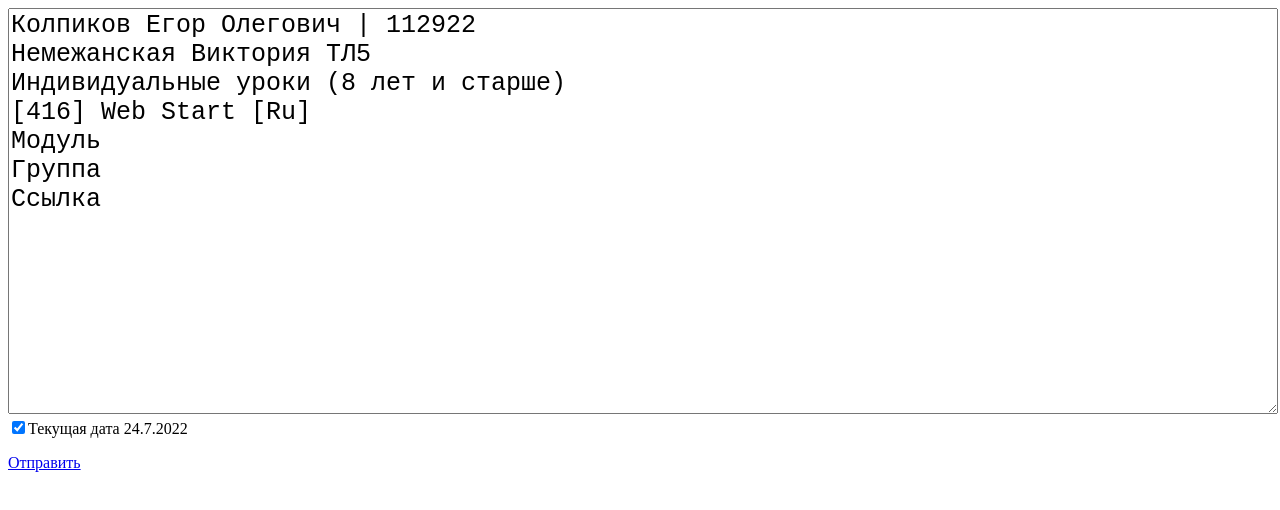
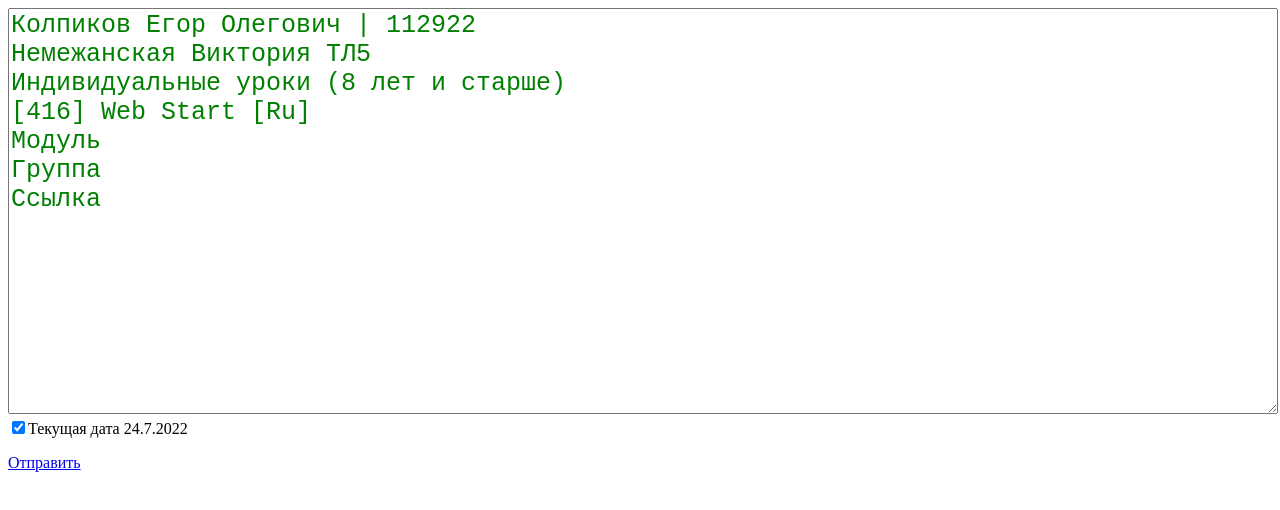
Before and after one commit to egaaar/Form, a plain HTML site: page index.html in a window 1280 px wide. Drawn offline with Linux system fonts and the light colour scheme.

Commit message:
Update style.css

```diff
--- a/style.css
+++ b/style.css
@@ -2,4 +2,5 @@ textarea{
     height: 50vh;
     width: 100%;
     font-size: 25px;
+    color:green;
 }
```
